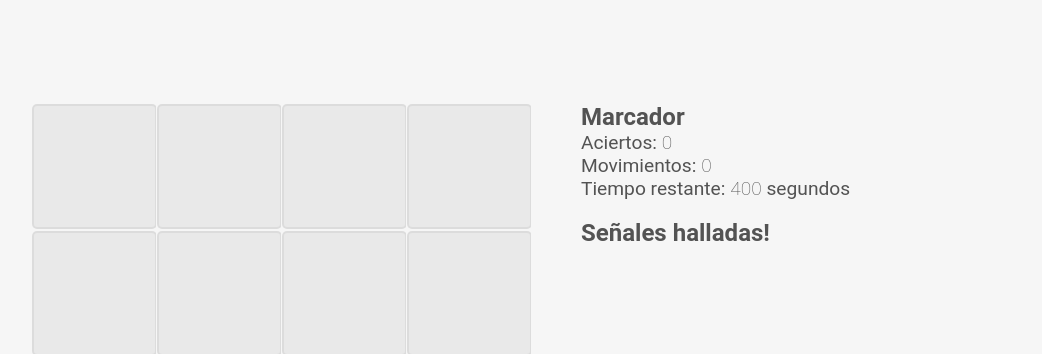
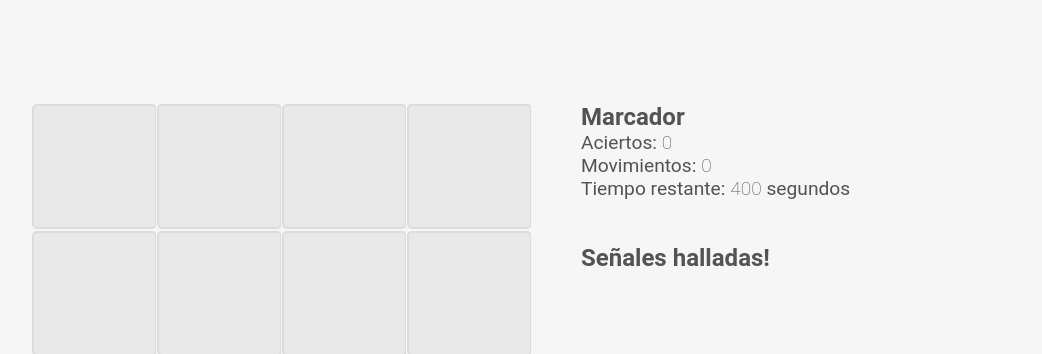
Before and after one commit to Yuchan45/ddw-memotest, a plain HTML site: page index.html in a window 1280 px wide. Shown: the part 429-783 px from the top of the page, without its empty margins (119-1161 px from the left). Drawn offline with Linux system fonts and the light colour scheme.

Commit message:
Minor fix

```diff
--- a/resources/js/main.js
+++ b/resources/js/main.js
@@ -143,6 +143,7 @@ function handleReset(buttons) {
   matchesTxt.innerHTML = `${matches}`;
   totalMovestxt.innerHTML = `${totalMoves}`;
   timertxt.innerHTML = `${timer}`;
+  messagetxt.innerHTML = '';
 }
 
 function handleRevealAll(buttons) {
--- a/resources/styles/style.css
+++ b/resources/styles/style.css
@@ -118,7 +118,7 @@ body {
 }
 
 .game .information > h2 {
-  margin: 0;
+  margin: 25px 0 0;
   font-size: 1.5rem;
   font-weight: 600;
 }
```
